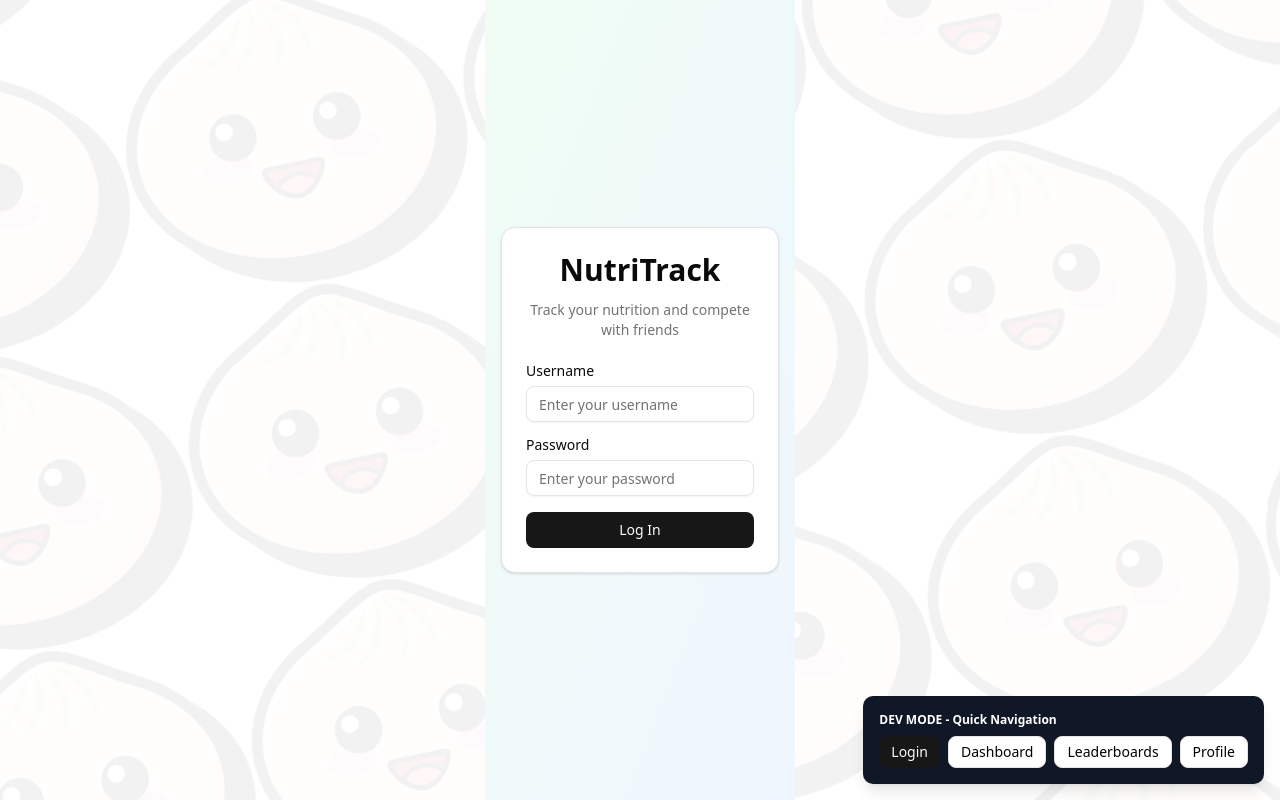
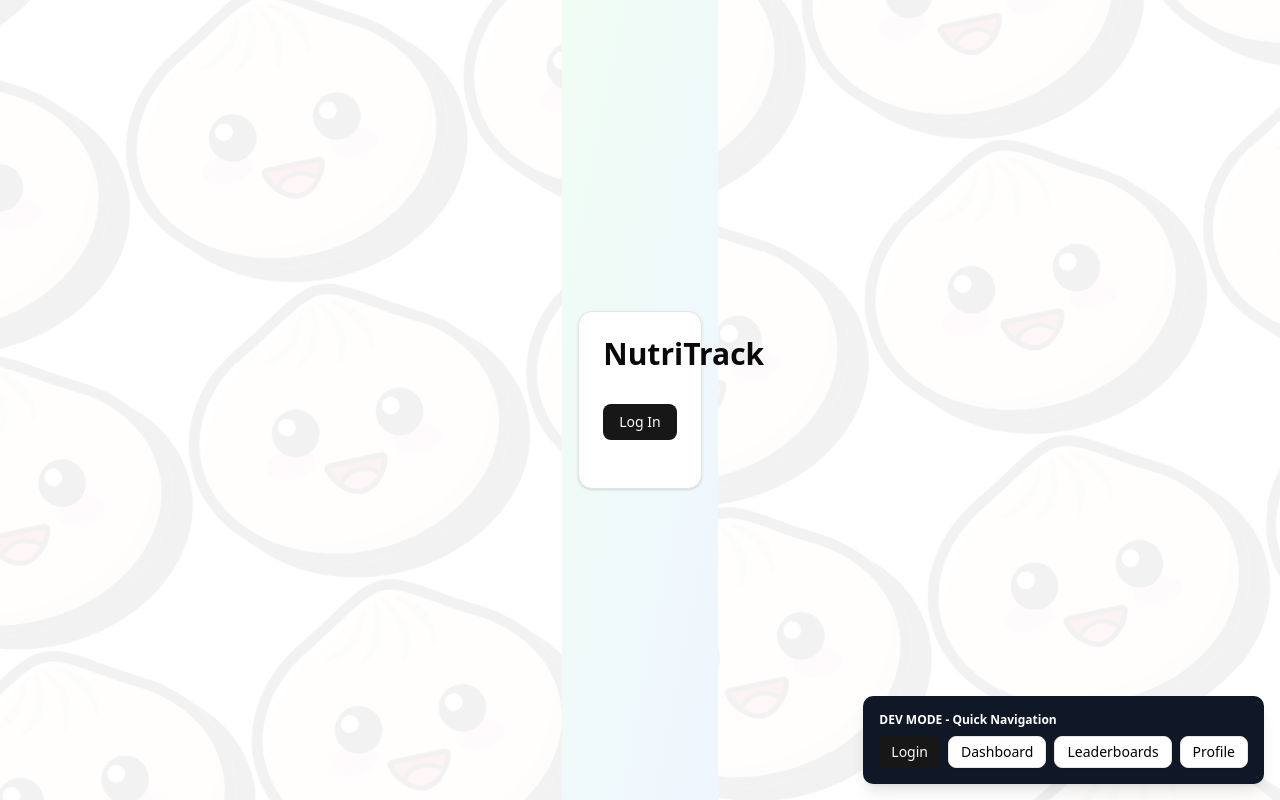
Before and after one commit to AlexthePear/CalorieTracker, a React (Vite) app in the folder web/: page / in a window 1280 px wide. Built offline with nearby package versions, Linux system fonts and the light colour scheme.

Commit message:
change frontend

```diff
--- a/web/src/pages/Login.tsx
+++ b/web/src/pages/Login.tsx
@@ -1,21 +1,36 @@
-import { useState } from "react";
-import { Card, CardContent, CardDescription, CardHeader, CardTitle } from "@/components/ui/card";
+import { Card, CardHeader, CardTitle } from "@/components/ui/card";
 import { Button } from "@/components/ui/button";
-import { Input } from "@/components/ui/input";
-import { Label } from "@/components/ui/label";
 
 interface LoginProps {
   onLogin: (username: string) => void;
 }
 
 export function Login({ onLogin }: LoginProps) {
-  const [username, setUsername] = useState("");
-  const [password, setPassword] = useState("");
+  const handleLogin = async () => {
+    try {
+      // TODO: Replace with your actual API endpoint
+      const response = await fetch("YOUR_API_ENDPOINT_HERE", {
+        method: "POST",
+        headers: {
+          "Content-Type": "application/json",
+        },
+        body: JSON.stringify({
+          // Add your request payload here
+        }),
+      });
 
-  const handleSubmit = (e: React.FormEvent) => {
-    e.preventDefault();
-    if (username.trim()) {
-      onLogin(username);
+      if (!response.ok) {
+        throw new Error("Login failed");
+      }
+
+      const data = await response.json();
+
+      // Handle successful login
+      // onLogin(data.username);
+      console.log("Login successful:", data);
+    } catch (error) {
+      console.error("Login error:", error);
+      // Handle error (show message to user, etc.)
     }
   };
 
@@ -24,39 +39,12 @@ export function Login({ onLogin }: LoginProps) {
       <Card className="w-full max-w-md">
         <CardHeader className="space-y-1">
           <CardTitle className="text-3xl font-bold text-center">NutriTrack</CardTitle>
-          <CardDescription className="text-center">
-            Track your nutrition and compete with friends
-          </CardDescription>
         </CardHeader>
-        <CardContent>
-          <form onSubmit={handleSubmit} className="space-y-4">
-            <div className="space-y-2">
-              <Label htmlFor="username">Username</Label>
-              <Input
-                id="username"
-                type="text"
-                placeholder="Enter your username"
-                value={username}
-                onChange={(e) => setUsername(e.target.value)}
-                required
-              />
-            </div>
-            <div className="space-y-2">
-              <Label htmlFor="password">Password</Label>
-              <Input
-                id="password"
-                type="password"
-                placeholder="Enter your password"
-                value={password}
-                onChange={(e) => setPassword(e.target.value)}
-                required
-              />
-            </div>
-            <Button type="submit" className="w-full">
-              Log In
-            </Button>
-          </form>
-        </CardContent>
+        <div className="p-6 pt-0">
+          <Button onClick={handleLogin} className="w-full">
+            Log In
+          </Button>
+        </div>
       </Card>
     </div>
   );
```
